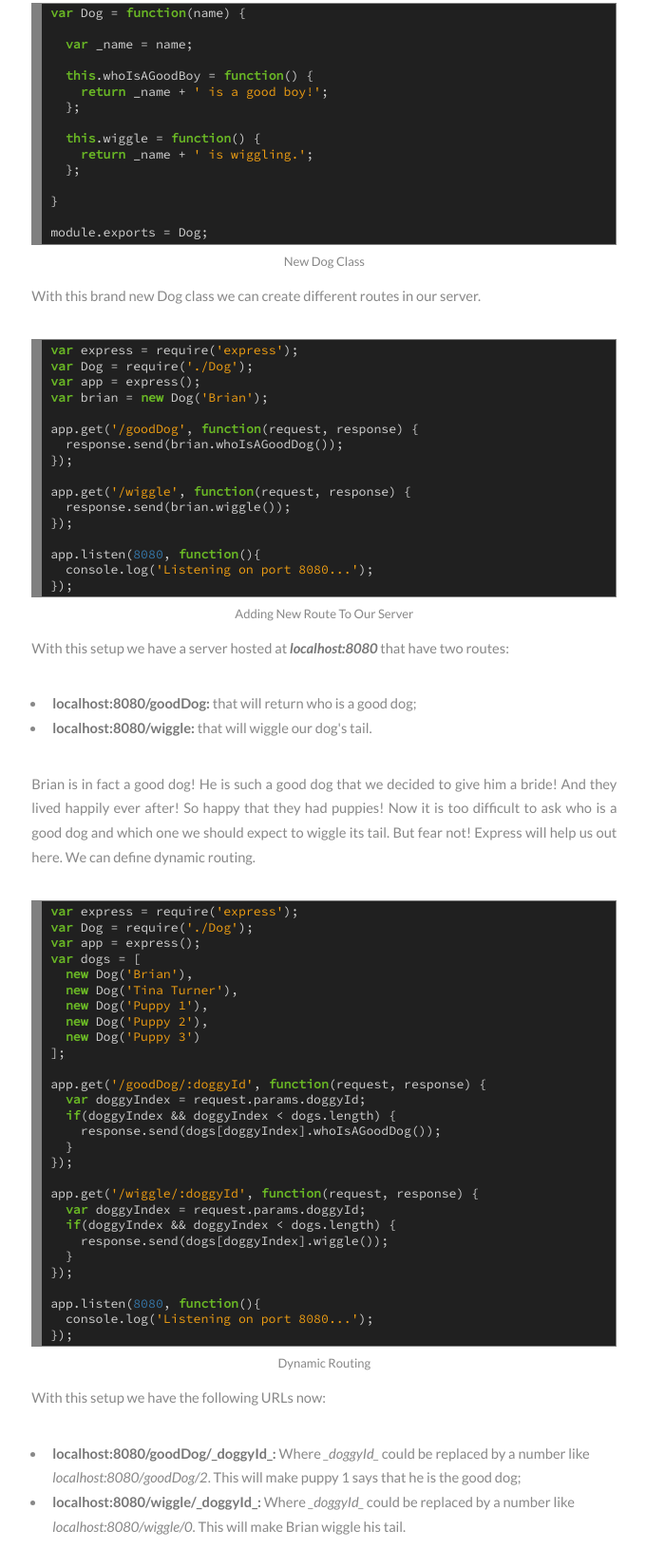
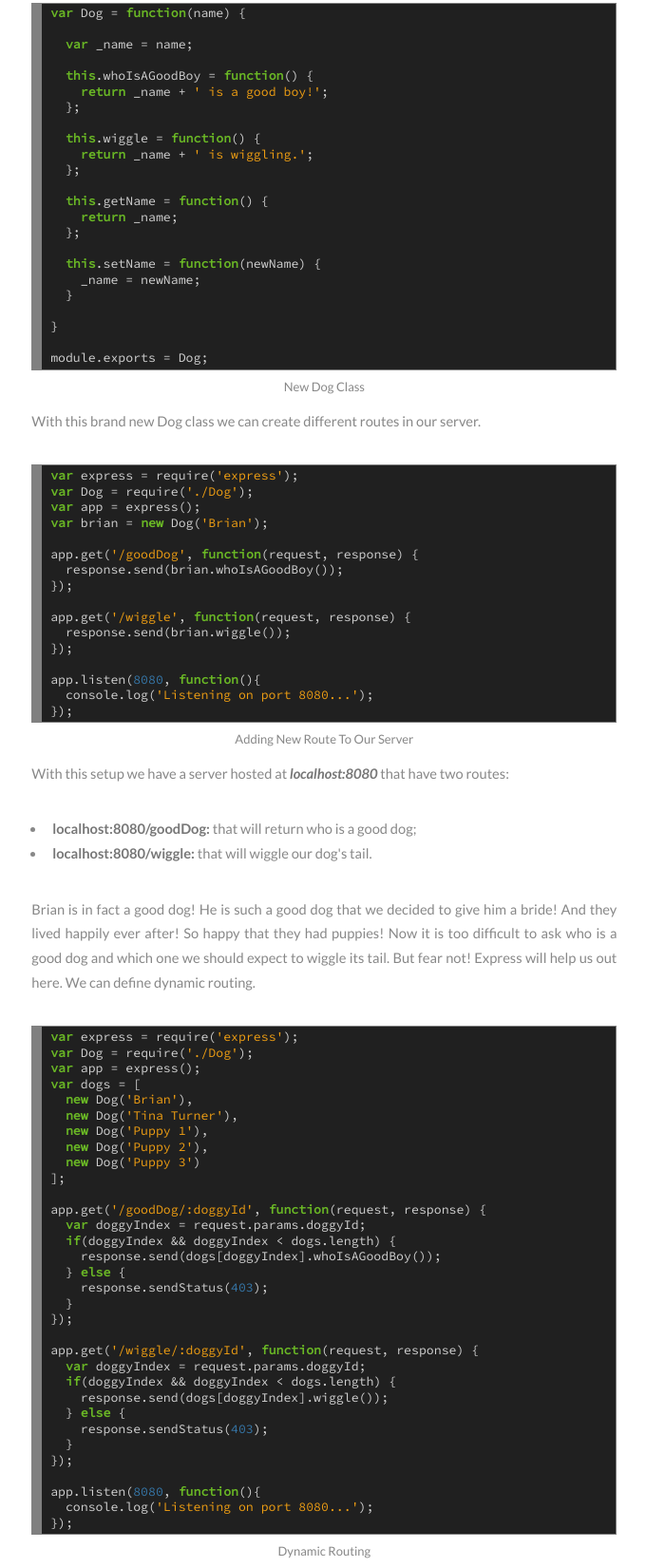
Before and after one commit to edudiego/acbook-backbonejs, a plain HTML site: page lecture2.html in a window 1280 px wide. Shown: the part 4153-5803 px from the top of the page at 95% size, without its empty margins (152-832 px from the left). Drawn offline with Linux system fonts and the light colour scheme.

Commit message:
Adding repository in the exercises. Fixed some code

```diff
--- a/lecture2.html
+++ b/lecture2.html
@@ -295,14 +295,15 @@
               we can be more fancy. What about read some query string from the request?
             </p>
 
-            <!-- HTML generated using hilite.me --><div style="background: #202020; overflow:auto;width:auto;border:solid gray;border-width:.1em .1em .1em .8em;padding:.2em .6em;"><pre style="margin: 0; line-height: 125%"><span style="color: #6ab825; font-weight: bold">var</span> <span style="color: #d0d0d0">express</span> <span style="color: #d0d0d0">=</span> <span style="color: #d0d0d0">require(</span><span style="color: #ed9d13">&#39;express&#39;</span><span style="color: #d0d0d0">);</span>
+            <!-- HTML generated using hilite.me -->
+            <div style="background: #202020; overflow:auto;width:auto;border:solid gray;border-width:.1em .1em .1em .8em;padding:.2em .6em;"><pre style="margin: 0; line-height: 125%"><span style="color: #6ab825; font-weight: bold">var</span> <span style="color: #d0d0d0">express</span> <span style="color: #d0d0d0">=</span> <span style="color: #d0d0d0">require(</span><span style="color: #ed9d13">&#39;express&#39;</span><span style="color: #d0d0d0">);</span>
 <span style="color: #6ab825; font-weight: bold">var</span> <span style="color: #d0d0d0">app</span> <span style="color: #d0d0d0">=</span> <span style="color: #d0d0d0">express();</span>
 
 <span style="color: #d0d0d0">app.get(</span><span style="color: #ed9d13">&#39;/&#39;</span><span style="color: #d0d0d0">,</span> <span style="color: #6ab825; font-weight: bold">function</span><span style="color: #d0d0d0">(request,</span> <span style="color: #d0d0d0">response)</span> <span style="color: #d0d0d0">{</span>
   <span style="color: #6ab825; font-weight: bold">var</span> <span style="color: #d0d0d0">msgStrings</span> <span style="color: #d0d0d0">=</span> <span style="color: #d0d0d0">[</span><span style="color: #ed9d13">&#39;First String&#39;</span><span style="color: #d0d0d0">,</span> <span style="color: #ed9d13">&#39;Second String&#39;</span><span style="color: #d0d0d0">];</span>
   <span style="color: #6ab825; font-weight: bold">var</span> <span style="color: #d0d0d0">messageIndex</span> <span style="color: #d0d0d0">=</span> <span style="color: #d0d0d0">request.query.index;</span>
   <span style="color: #6ab825; font-weight: bold">if</span><span style="color: #d0d0d0">(messageIndex</span> <span style="color: #d0d0d0">&amp;&amp;</span> <span style="color: #d0d0d0">messageIndex</span> <span style="color: #d0d0d0">&lt;</span> <span style="color: #d0d0d0">msgStrings.length)</span> <span style="color: #d0d0d0">{</span>
-    <span style="color: #d0d0d0">response.send(msgString[messageIndex]);</span>
+    <span style="color: #d0d0d0">response.send(msgStrings[messageIndex]);</span>
   <span style="color: #d0d0d0">}</span> <span style="color: #6ab825; font-weight: bold">else</span> <span style="color: #d0d0d0">{</span>
     <span style="color: #d0d0d0">response.sendStatus(</span><span style="color: #3677a9">403</span><span style="color: #d0d0d0">);</span>
   <span style="color: #d0d0d0">}</span>
@@ -312,6 +313,7 @@
   <span style="color: #d0d0d0">console.log(</span><span style="color: #ed9d13">&#39;Listening on port 8080...&#39;</span><span style="color: #d0d0d0">);</span>
 <span style="color: #d0d0d0">});</span>
 </pre></div>
+
             <div class="ac-caption">Retrieving Query String Data</div>
 
             <p align="justify">
@@ -344,6 +346,14 @@
     <span style="color: #6ab825; font-weight: bold">return</span> <span style="color: #d0d0d0">_name</span> <span style="color: #d0d0d0">+</span> <span style="color: #ed9d13">&#39; is wiggling.&#39;</span><span style="color: #d0d0d0">;</span>
   <span style="color: #d0d0d0">};</span>
 
+  <span style="color: #6ab825; font-weight: bold">this</span><span style="color: #d0d0d0">.getName</span> <span style="color: #d0d0d0">=</span> <span style="color: #6ab825; font-weight: bold">function</span><span style="color: #d0d0d0">()</span> <span style="color: #d0d0d0">{</span>
+    <span style="color: #6ab825; font-weight: bold">return</span> <span style="color: #d0d0d0">_name;</span>
+  <span style="color: #d0d0d0">};</span>
+
+  <span style="color: #6ab825; font-weight: bold">this</span><span style="color: #d0d0d0">.setName</span> <span style="color: #d0d0d0">=</span> <span style="color: #6ab825; font-weight: bold">function</span><span style="color: #d0d0d0">(newName)</span> <span style="color: #d0d0d0">{</span>
+    <span style="color: #d0d0d0">_name</span> <span style="color: #d0d0d0">=</span> <span style="color: #d0d0d0">newName;</span>
+  <span style="color: #d0d0d0">}</span>
+
 <span style="color: #d0d0d0">}</span>
 
 <span style="color: #d0d0d0">module.exports</span> <span style="color: #d0d0d0">=</span> <span style="color: #d0d0d0">Dog;</span>
@@ -361,7 +371,7 @@
 <span style="color: #6ab825; font-weight: bold">var</span> <span style="color: #d0d0d0">brian</span> <span style="color: #d0d0d0">=</span> <span style="color: #6ab825; font-weight: bold">new</span> <span style="color: #d0d0d0">Dog(</span><span style="color: #ed9d13">&#39;Brian&#39;</span><span style="color: #d0d0d0">);</span>
 
 <span style="color: #d0d0d0">app.get(</span><span style="color: #ed9d13">&#39;/goodDog&#39;</span><span style="color: #d0d0d0">,</span> <span style="color: #6ab825; font-weight: bold">function</span><span style="color: #d0d0d0">(request,</span> <span style="color: #d0d0d0">response)</span> <span style="color: #d0d0d0">{</span>
-  <span style="color: #d0d0d0">response.send(brian.whoIsAGoodDog());</span>
+  <span style="color: #d0d0d0">response.send(brian.whoIsAGoodBoy());</span>
 <span style="color: #d0d0d0">});</span>
 
 <span style="color: #d0d0d0">app.get(</span><span style="color: #ed9d13">&#39;/wiggle&#39;</span><span style="color: #d0d0d0">,</span> <span style="color: #6ab825; font-weight: bold">function</span><span style="color: #d0d0d0">(request,</span> <span style="color: #d0d0d0">response)</span> <span style="color: #d0d0d0">{</span>
@@ -405,7 +415,9 @@
 <span style="color: #d0d0d0">app.get(</span><span style="color: #ed9d13">&#39;/goodDog/:doggyId&#39;</span><span style="color: #d0d0d0">,</span> <span style="color: #6ab825; font-weight: bold">function</span><span style="color: #d0d0d0">(request,</span> <span style="color: #d0d0d0">response)</span> <span style="color: #d0d0d0">{</span>
   <span style="color: #6ab825; font-weight: bold">var</span> <span style="color: #d0d0d0">doggyIndex</span> <span style="color: #d0d0d0">=</span> <span style="color: #d0d0d0">request.params.doggyId;</span>
   <span style="color: #6ab825; font-weight: bold">if</span><span style="color: #d0d0d0">(doggyIndex</span> <span style="color: #d0d0d0">&amp;&amp;</span> <span style="color: #d0d0d0">doggyIndex</span> <span style="color: #d0d0d0">&lt;</span> <span style="color: #d0d0d0">dogs.length)</span> <span style="color: #d0d0d0">{</span>
-    <span style="color: #d0d0d0">response.send(dogs[doggyIndex].whoIsAGoodDog());</span>
+    <span style="color: #d0d0d0">response.send(dogs[doggyIndex].whoIsAGoodBoy());</span>
+  <span style="color: #d0d0d0">}</span> <span style="color: #6ab825; font-weight: bold">else</span> <span style="color: #d0d0d0">{</span>
+    <span style="color: #d0d0d0">response.sendStatus(</span><span style="color: #3677a9">403</span><span style="color: #d0d0d0">);</span>
   <span style="color: #d0d0d0">}</span>
 <span style="color: #d0d0d0">});</span>
 
@@ -413,6 +425,8 @@
   <span style="color: #6ab825; font-weight: bold">var</span> <span style="color: #d0d0d0">doggyIndex</span> <span style="color: #d0d0d0">=</span> <span style="color: #d0d0d0">request.params.doggyId;</span>
   <span style="color: #6ab825; font-weight: bold">if</span><span style="color: #d0d0d0">(doggyIndex</span> <span style="color: #d0d0d0">&amp;&amp;</span> <span style="color: #d0d0d0">doggyIndex</span> <span style="color: #d0d0d0">&lt;</span> <span style="color: #d0d0d0">dogs.length)</span> <span style="color: #d0d0d0">{</span>
     <span style="color: #d0d0d0">response.send(dogs[doggyIndex].wiggle());</span>
+  <span style="color: #d0d0d0">}</span> <span style="color: #6ab825; font-weight: bold">else</span> <span style="color: #d0d0d0">{</span>
+    <span style="color: #d0d0d0">response.sendStatus(</span><span style="color: #3677a9">403</span><span style="color: #d0d0d0">);</span>
   <span style="color: #d0d0d0">}</span>
 <span style="color: #d0d0d0">});</span>
 
@@ -420,7 +434,6 @@
   <span style="color: #d0d0d0">console.log(</span><span style="color: #ed9d13">&#39;Listening on port 8080...&#39;</span><span style="color: #d0d0d0">);</span>
 <span style="color: #d0d0d0">});</span>
 </pre></div>
-
             <div class="ac-caption">Dynamic Routing</div>
 
             <p align="justify">
@@ -450,8 +463,7 @@
               Just assume that this will solve our problems.
             </p>
 
-            <!-- HTML generated using hilite.me -->
-            <div style="background: #202020; overflow:auto;width:auto;border:solid gray;border-width:.1em .1em .1em .8em;padding:.2em .6em;"><pre style="margin: 0; line-height: 125%"><span style="color: #6ab825; font-weight: bold">var</span> <span style="color: #d0d0d0">express</span> <span style="color: #d0d0d0">=</span> <span style="color: #d0d0d0">require(</span><span style="color: #ed9d13">&#39;express&#39;</span><span style="color: #d0d0d0">);</span>
+            <!-- HTML generated using hilite.me --><div style="background: #202020; overflow:auto;width:auto;border:solid gray;border-width:.1em .1em .1em .8em;padding:.2em .6em;"><pre style="margin: 0; line-height: 125%"><span style="color: #6ab825; font-weight: bold">var</span> <span style="color: #d0d0d0">express</span> <span style="color: #d0d0d0">=</span> <span style="color: #d0d0d0">require(</span><span style="color: #ed9d13">&#39;express&#39;</span><span style="color: #d0d0d0">);</span>
 <span style="color: #6ab825; font-weight: bold">var</span> <span style="color: #d0d0d0">Dog</span> <span style="color: #d0d0d0">=</span> <span style="color: #d0d0d0">require(</span><span style="color: #ed9d13">&#39;./Dog&#39;</span><span style="color: #d0d0d0">);</span>
 <span style="color: #6ab825; font-weight: bold">var</span> <span style="color: #d0d0d0">bodyParser</span> <span style="color: #d0d0d0">=</span> <span style="color: #d0d0d0">require(</span><span style="color: #ed9d13">&#39;body-parser&#39;</span><span style="color: #d0d0d0">);</span>
 <span style="color: #6ab825; font-weight: bold">var</span> <span style="color: #d0d0d0">parseUrlencoded</span> <span style="color: #d0d0d0">=</span> <span style="color: #d0d0d0">bodyParser.urlencoded({extend:</span> <span style="color: #6ab825; font-weight: bold">false</span><span style="color: #d0d0d0">});</span>
@@ -462,11 +474,15 @@
 
 <span style="color: #d0d0d0">app.post(</span><span style="color: #ed9d13">&#39;/dog&#39;</span><span style="color: #d0d0d0">,</span> <span style="color: #d0d0d0">parseUrlencoded,</span> <span style="color: #6ab825; font-weight: bold">function</span><span style="color: #d0d0d0">(request,</span> <span style="color: #d0d0d0">response){</span>
   <span style="color: #6ab825; font-weight: bold">var</span> <span style="color: #d0d0d0">data</span> <span style="color: #d0d0d0">=</span> <span style="color: #d0d0d0">request.body;</span>
-  <span style="color: #6ab825; font-weight: bold">var</span> <span style="color: #d0d0d0">newDog</span> <span style="color: #d0d0d0">=</span> <span style="color: #6ab825; font-weight: bold">new</span> <span style="color: #d0d0d0">Dog(data.name);</span>
+  <span style="color: #6ab825; font-weight: bold">if</span><span style="color: #d0d0d0">(data){</span>
+    <span style="color: #6ab825; font-weight: bold">var</span> <span style="color: #d0d0d0">newDog</span> <span style="color: #d0d0d0">=</span> <span style="color: #6ab825; font-weight: bold">new</span> <span style="color: #d0d0d0">Dog(data.name);</span>
 
-  <span style="color: #d0d0d0">dogs.push(newDog);</span>
+    <span style="color: #d0d0d0">dogs.push(newDog);</span>
 
-  <span style="color: #d0d0d0">response.status(</span><span style="color: #3677a9">201</span><span style="color: #d0d0d0">).send(</span><span style="color: #ed9d13">&#39;Dog added! Brian loved it.&#39;</span><span style="color: #d0d0d0">);</span>
+    <span style="color: #d0d0d0">response.status(</span><span style="color: #3677a9">201</span><span style="color: #d0d0d0">).send(</span><span style="color: #ed9d13">&#39;Dog added! Brian loved it.&#39;</span><span style="color: #d0d0d0">);</span>
+  <span style="color: #d0d0d0">}</span> <span style="color: #6ab825; font-weight: bold">else</span> <span style="color: #d0d0d0">{</span>
+    <span style="color: #d0d0d0">response.sendStatus(</span><span style="color: #3677a9">403</span><span style="color: #d0d0d0">);</span>
+  <span style="color: #d0d0d0">}</span>
 <span style="color: #d0d0d0">});</span>
 
 <span style="color: #d0d0d0">app.listen(</span><span style="color: #3677a9">8080</span><span style="color: #d0d0d0">,</span> <span style="color: #6ab825; font-weight: bold">function</span><span style="color: #d0d0d0">(){</span>
@@ -509,7 +525,7 @@
 
 <span style="color: #6ab825; font-weight: bold">var</span> <span style="color: #d0d0d0">dogRoute</span> <span style="color: #d0d0d0">=</span> <span style="color: #d0d0d0">app.route(</span><span style="color: #ed9d13">&#39;/dog&#39;</span><span style="color: #d0d0d0">);</span>
 <span style="color: #d0d0d0">dogRoute.post(parseUrlencoded,</span><span style="color: #6ab825; font-weight: bold">function</span><span style="color: #d0d0d0">(request,</span> <span style="color: #d0d0d0">response){...})</span>
-<span style="color: #d0d0d0">dogRoute.put(parseUrlencoded,</span> <span style="color: #6ab825; font-weight: bold">function</span><span style="color: #d0d0d0">(){...})</span>
+<span style="color: #d0d0d0">dogRoute.put(parseUrlencoded,</span> <span style="color: #6ab825; font-weight: bold">function</span><span style="color: #d0d0d0">(request,</span> <span style="color: #d0d0d0">response){...})</span>
 
 <span style="color: #d0d0d0">...</span>
 </pre></div>
@@ -525,7 +541,7 @@
 
 <span style="color: #d0d0d0">app.route(</span><span style="color: #ed9d13">&#39;/dog&#39;</span><span style="color: #d0d0d0">);</span>
   <span style="color: #d0d0d0">.post(parseUrlencoded,</span><span style="color: #6ab825; font-weight: bold">function</span><span style="color: #d0d0d0">(request,</span> <span style="color: #d0d0d0">response){...})</span>
-  <span style="color: #d0d0d0">.put(parseUrlencoded,</span> <span style="color: #6ab825; font-weight: bold">function</span><span style="color: #d0d0d0">(){...})</span>
+  <span style="color: #d0d0d0">.put(parseUrlencoded,</span> <span style="color: #6ab825; font-weight: bold">function</span><span style="color: #d0d0d0">(request,</span> <span style="color: #d0d0d0">response){...})</span>
 
 <span style="color: #d0d0d0">...</span>
 </pre></div>
@@ -543,6 +559,14 @@
             <header class="major">
               <h2>Exercises</h2>
             </header>
+
+            <header class="major">
+              <h4>Instructions</h4>
+            </header>
+
+            <p align="justify">
+              To start this exercises, please clone <a href="https://github.com/andrebot/Lecture2-NodeExpressAC">this</a> repository's master branch.
+            </p>
 
             <header>
               <h4>Exercise 1:</h4>
```
